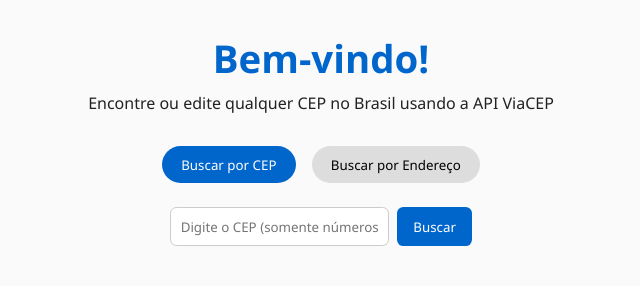
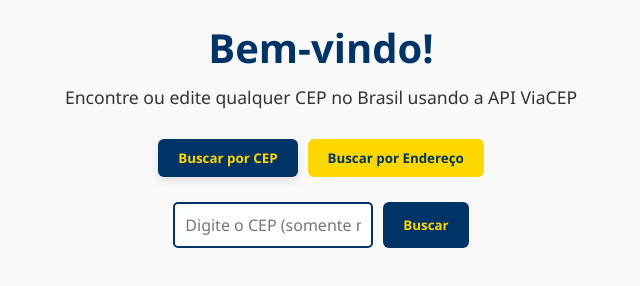
Before and after one commit to Barbara123Oliveira/PROJETO-FINAL-M3, a plain HTML site: page index.html in a window 1280 px wide. Shown: the whole page, without its empty margins (319-959 px from the left). Drawn offline with Linux system fonts and the light colour scheme.

Commit message:
Adicionando estilização inicial

```diff
--- a/index.html
+++ b/index.html
@@ -3,7 +3,7 @@
 <head>
     <meta charset="UTF-8">
     <meta name="viewport" content="width=device-width, initial-scale=1.0">
-    <title>Prijeto Final M3</title>
+    <title>Projeto Final M3</title>
     <link rel="stylesheet" href="style.css">
 </head>
 <body>
--- a/style.css
+++ b/style.css
@@ -1,119 +1,126 @@
-/* Reset básico */
+/* style.css - Tema Correios */
 * {
   margin: 0;
   padding: 0;
   box-sizing: border-box;
-  font-family: 'Segoe UI', Helvetica, Arial, sans-serif;
+  font-family: 'Segoe UI', Tahoma, Geneva, Verdana, sans-serif;
 }
 
 body {
-  display: flex;
-  flex-direction: column;
-  align-items: center;
-  background: #fafafa;
-  color: #222;
-  min-height: 100vh;
-  padding: 2rem;
+  background-color: #f9f9f9;
+  color: #003366;
+  padding: 20px;
 }
 
-/* Cabeçalho */
 header {
   text-align: center;
-  margin-bottom: 2rem;
+  margin-bottom: 30px;
 }
 
 header h1 {
-  font-size: 2.4rem;
-  margin-bottom: 0.5rem;
-  color: #0066cc;
+  font-size: 2.5rem;
+  color: #003366;
 }
 
-/* Navegação de modos */
-.search-mode {
-  display: flex;
-  gap: 1rem;
-  margin-bottom: 1.5rem;
+header p {
+  font-size: 1.1rem;
+  color: #333;
+  margin-top: 10px;
 }
 
-.search-mode button {
-  padding: 0.6rem 1.2rem;
-  border: none;
-  border-radius: 999px;
-  cursor: pointer;
-  background: #ddd;
-  transition: background 0.2s;
+nav.search-mode {
+  display: flex;
+  justify-content: center;
+  gap: 10px;
+  margin-bottom: 25px;
 }
 
-.search-mode button.active,
-.search-mode button:hover {
-  background: #0066cc;
-  color: #fff;
+nav.search-mode button {
+  background: #FFD700;
+  border: none;
+  padding: 10px 20px;
+  border-radius: 6px;
+  cursor: pointer;
+  font-weight: bold;
+  color: #003366;
+  transition: all 0.3s;
 }
 
-/* Formulários */
+nav.search-mode button:hover {
+  background: #e6c200;
+}
+
+nav.search-mode button.active {
+  background: #003366;
+  color: #FFD700;
+  box-shadow: 0 4px 10px rgba(0, 0, 0, 0.1);
+}
+
 .form {
   display: flex;
-  gap: 0.5rem;
-  margin-bottom: 1.5rem;
+  justify-content: center;
+  gap: 10px;
+  flex-wrap: wrap;
+  margin-bottom: 25px;
 }
 
 .form input {
-  padding: 0.6rem;
-  border: 1px solid #ccc;
-  border-radius: 0.4rem;
-  flex: 1;
+  padding: 10px;
+  border: 2px solid #003366;
+  border-radius: 5px;
+  width: 200px;
+  font-size: 1rem;
+  transition: border-color 0.3s;
+}
+
+.form input:focus {
+  outline: none;
+  border-color: #FFD700;
 }
 
 .form button {
-  padding: 0.6rem 1rem;
+  padding: 10px 20px;
+  background-color: #003366;
+  color: #FFD700;
   border: none;
-  border-radius: 0.4rem;
-  background: #0066cc;
-  color: #fff;
+  border-radius: 6px;
+  font-weight: bold;
   cursor: pointer;
-  transition: opacity 0.2s;
+  transition: background-color 0.3s;
 }
 
 .form button:hover {
-  opacity: 0.85;
+  background-color: #002244;
 }
 
-/* Cartão de resultado */
 #result {
-  width: 100%;
-  max-width: 500px;
-  background: #fff;
-  border-radius: 1rem;
-  box-shadow: 0 4px 12px rgba(0, 0, 0, 0.1);
-  padding: 1.5rem;
-}
-
-#result h2 {
-  margin-bottom: 1rem;
-  font-size: 1.2rem;
-  color: #0066cc;
-}
-
-#result label {
-  display: block;
-  margin: 0.5rem 0 0.2rem;
-  font-weight: 600;
-}
-
-#result input {
-  width: 100%;
-  padding: 0.5rem;
-  border: 1px solid #ccc;
-  border-radius: 0.4rem;
-}
-
-.btn-group {
-  display: flex;
-  justify-content: flex-end;
-  gap: 0.6rem;
-  margin-top: 1rem;
+  max-width: 600px;
+  margin: 0 auto;
+  background-color: #fff;
+  border: 1px solid #ddd;
+  border-left: 6px solid #FFD700;
+  border-radius: 8px;
+  padding: 20px;
+  box-shadow: 0 4px 10px rgba(0, 0, 0, 0.05);
+  font-size: 1rem;
+  color: #003366;
 }
 
 .hidden {
   display: none;
 }
+
+@media (max-width: 500px) {
+  .form {
+    flex-direction: column;
+    align-items: center;
+  }
+
+  .form input {
+    width: 90%;
+  }
+
+  #result {
+    width: 90%;
+  }
+}
```
